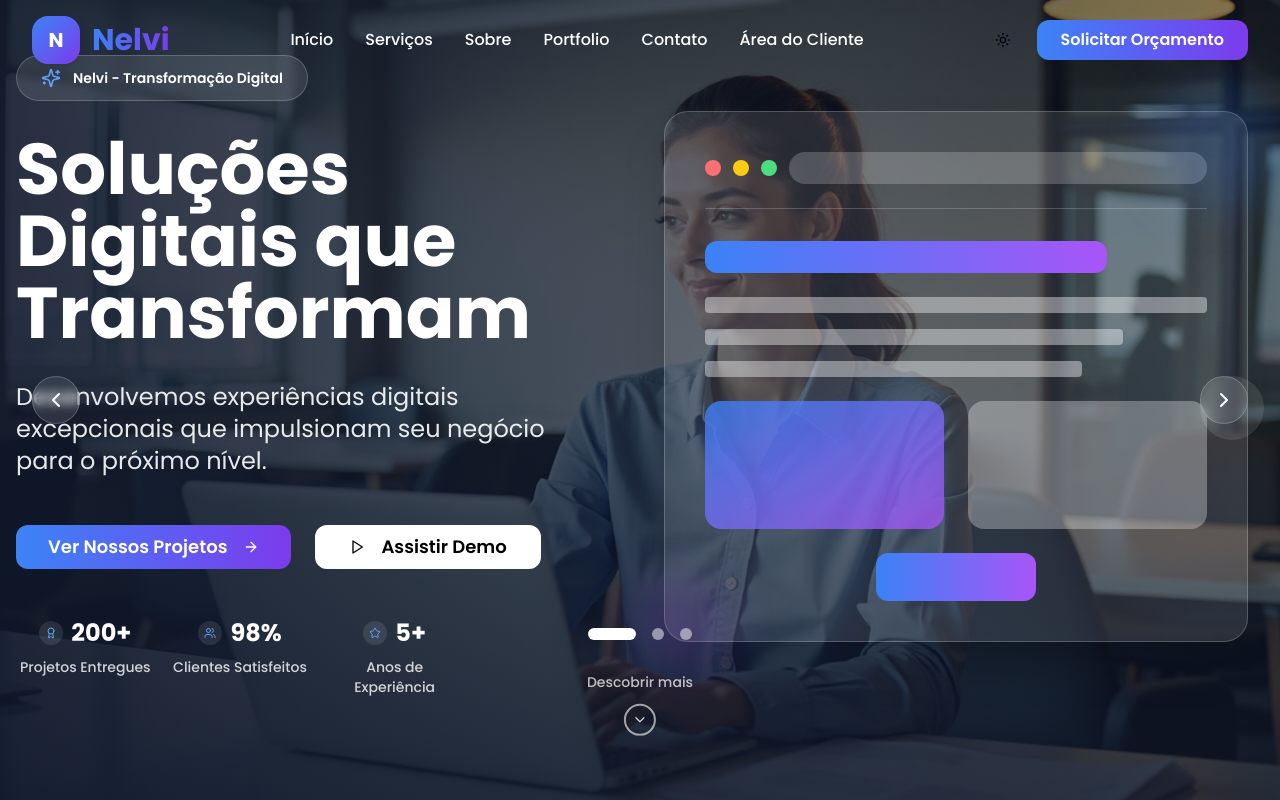
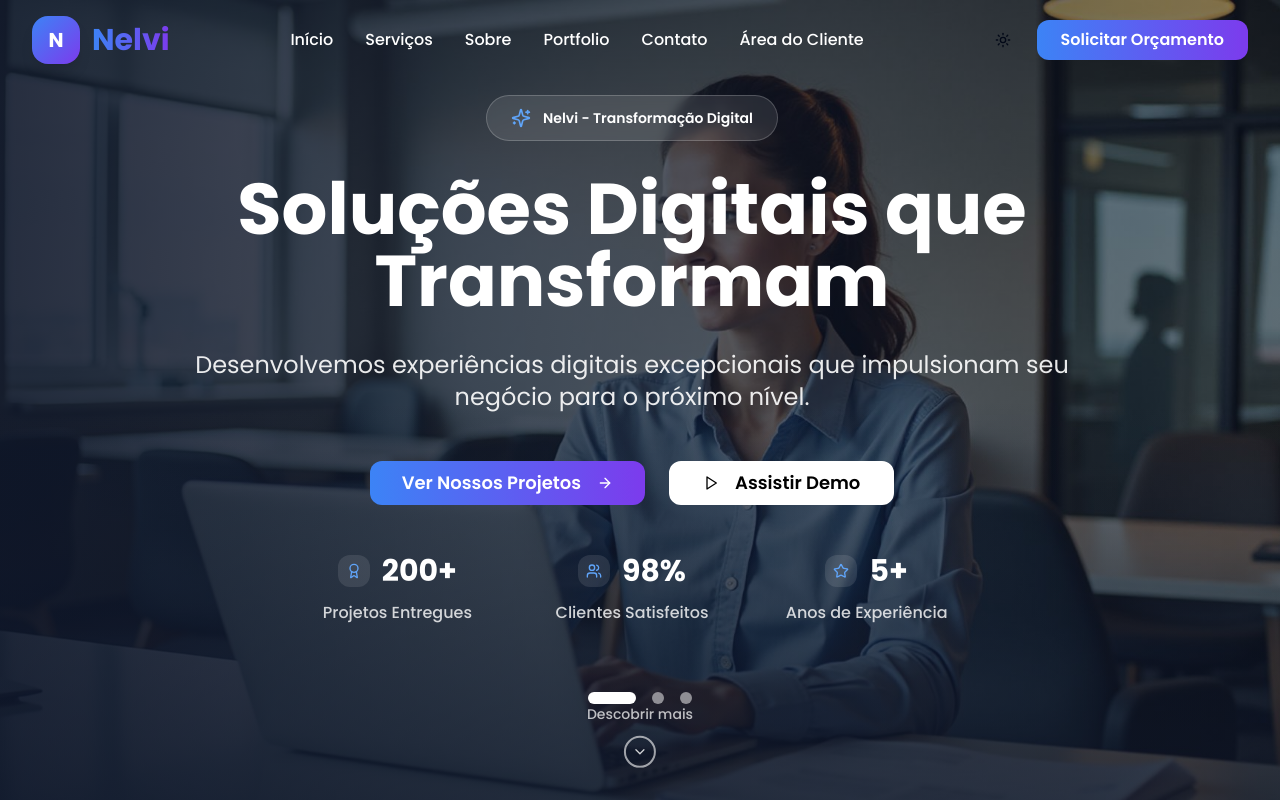
Before and after one commit to httpsemilly/nelvi-web-spark-32, a React (Vite) app: page / in a window 1280 px wide. Shown: the top 800 px of the page. Built offline with nearby package versions, Linux system fonts and the light colour scheme.

Commit message:
Refactor Hero component
- Remove unnecessary code and adjust layout.
- Fix carousel content overlap.
- Remove navigation arrows for large screens.

```diff
--- a/src/components/Hero.tsx
+++ b/src/components/Hero.tsx
@@ -1,6 +1,6 @@
 
 import React, { useState, useEffect } from 'react';
-import { ArrowRight, ChevronDown, Play, Star, Users, Award, Sparkles, ChevronLeft, ChevronRight } from 'lucide-react';
+import { ArrowRight, ChevronDown, Play, Star, Users, Award, Sparkles } from 'lucide-react';
 import { Button } from '@/components/ui/button';
 import { Carousel, CarouselContent, CarouselItem } from '@/components/ui/carousel';
 import Autoplay from 'embla-carousel-autoplay';
@@ -75,14 +75,6 @@ const Hero = () => {
     }
   };
 
-  const goToPrevious = () => {
-    api?.scrollPrev();
-  };
-
-  const goToNext = () => {
-    api?.scrollNext();
-  };
-
   return (
     <section id="hero" className="relative min-h-screen overflow-hidden bg-background">
       <Carousel
@@ -117,12 +109,12 @@ const Hero = () => {
                 </div>
 
                 {/* Content */}
-                <div className="relative z-10 flex items-center justify-center h-full pt-20 pb-32">
+                <div className="relative z-10 flex items-center justify-center h-full pt-20 pb-40">
                   <div className="container mx-auto px-4 sm:px-6 lg:px-8">
                     <div className="max-w-7xl mx-auto">
-                      <div className="grid lg:grid-cols-2 gap-8 lg:gap-16 items-center">
-                        {/* Left Content */}
-                        <div className="text-center lg:text-left">
+                      <div className="flex items-center justify-center">
+                        {/* Centered Content */}
+                        <div className="text-center max-w-4xl">
                           <div className="inline-flex items-center px-4 sm:px-6 py-2 sm:py-3 bg-white/10 backdrop-blur-sm rounded-full border border-white/20 mb-6 sm:mb-8 fade-in">
                             <Sparkles className="w-4 h-4 sm:w-5 sm:h-5 text-blue-400 mr-2 sm:mr-3" />
                             <span className="text-xs sm:text-sm font-semibold text-white">
@@ -134,11 +126,11 @@ const Hero = () => {
                             {slide.title}
                           </h1>
 
-                          <p className="text-lg sm:text-xl lg:text-2xl text-white/90 mb-8 sm:mb-12 leading-relaxed max-w-2xl mx-auto lg:mx-0 slide-in-left animate-delay-200">
+                          <p className="text-lg sm:text-xl lg:text-2xl text-white/90 mb-8 sm:mb-12 leading-relaxed slide-in-left animate-delay-200">
                             {slide.subtitle}
                           </p>
 
-                          <div className="flex flex-col sm:flex-row gap-4 sm:gap-6 mb-8 sm:mb-12 slide-in-left animate-delay-400 justify-center lg:justify-start">
+                          <div className="flex flex-col sm:flex-row gap-4 sm:gap-6 mb-8 sm:mb-12 slide-in-left animate-delay-400 justify-center">
                             <Button
                               onClick={slide.buttonAction}
                               size="lg"
@@ -158,67 +150,26 @@ const Hero = () => {
                             </Button>
                           </div>
 
-                          {/* Stats - Enhanced Responsiveness */}
-                          <div className="grid grid-cols-3 gap-2 sm:gap-4 slide-up animate-delay-600 max-w-md mx-auto lg:mx-0">
+                          {/* Stats - Centered */}
+                          <div className="grid grid-cols-3 gap-4 sm:gap-8 slide-up animate-delay-600 max-w-2xl mx-auto">
                             {stats.map((stat, idx) => {
                               const IconComponent = stat.icon;
                               return (
                                 <div key={idx} className="text-center group">
-                                  <div className="flex items-center justify-center mb-1 sm:mb-2">
-                                    <div className="w-4 h-4 sm:w-6 sm:h-6 bg-white/10 backdrop-blur-sm rounded-lg flex items-center justify-center mr-1 sm:mr-2 group-hover:bg-white/20 transition-colors duration-300">
-                                      <IconComponent className="h-2 w-2 sm:h-3 sm:w-3 text-blue-400" />
+                                  <div className="flex items-center justify-center mb-2 sm:mb-3">
+                                    <div className="w-6 h-6 sm:w-8 sm:h-8 bg-white/10 backdrop-blur-sm rounded-lg flex items-center justify-center mr-2 sm:mr-3 group-hover:bg-white/20 transition-colors duration-300">
+                                      <IconComponent className="h-3 w-3 sm:h-4 sm:w-4 text-blue-400" />
                                     </div>
-                                    <div className="text-lg sm:text-xl lg:text-2xl font-bold text-white">
+                                    <div className="text-xl sm:text-2xl lg:text-3xl font-bold text-white">
                                       {stat.number}
                                     </div>
                                   </div>
-                                  <div className="text-xs sm:text-sm text-white/80 font-medium">
+                                  <div className="text-sm sm:text-base text-white/80 font-medium">
                                     {stat.label}
                                   </div>
                                 </div>
                               );
                             })}
-                          </div>
-                        </div>
-
-                        {/* Right Content - Enhanced Card with Better Responsiveness */}
-                        <div className="relative slide-in-right animate-delay-400 hidden lg:block">
-                          <div className="relative">
-                            <div className="bg-white/10 backdrop-blur-xl rounded-3xl p-6 lg:p-10 border border-white/20 shadow-2xl">
-                              <div className="space-y-6 lg:space-y-8">
-                                {/* Browser Header */}
-                                <div className="flex items-center space-x-3 pb-4 lg:pb-6 border-b border-white/20">
-                                  <div className="w-3 h-3 lg:w-4 lg:h-4 bg-red-400 rounded-full"></div>
-                                  <div className="w-3 h-3 lg:w-4 lg:h-4 bg-yellow-400 rounded-full"></div>
-                                  <div className="w-3 h-3 lg:w-4 lg:h-4 bg-green-400 rounded-full"></div>
-                                  <div className="flex-1 bg-white/20 rounded-full h-6 lg:h-8 ml-4 lg:ml-6"></div>
-                                </div>
-
-                                {/* Content Preview */}
-                                <div className="space-y-4 lg:space-y-6">
-                                  <div className="h-6 lg:h-8 bg-gradient-to-r from-blue-500 to-purple-500 rounded-lg w-4/5"></div>
-                                  <div className="space-y-3 lg:space-y-4">
-                                    <div className="h-3 lg:h-4 bg-white/40 rounded w-full"></div>
-                                    <div className="h-3 lg:h-4 bg-white/40 rounded w-5/6"></div>
-                                    <div className="h-3 lg:h-4 bg-white/40 rounded w-3/4"></div>
-                                  </div>
-
-                                  <div className="grid grid-cols-2 gap-4 lg:gap-6 mt-8 lg:mt-10">
-                                    <div className="h-24 lg:h-32 bg-gradient-to-br from-blue-500/80 to-purple-500/80 rounded-2xl"></div>
-                                    <div className="h-24 lg:h-32 bg-white/30 rounded-2xl"></div>
-                                  </div>
-
-                                  <div className="flex justify-center mt-8 lg:mt-10">
-                                    <div className="w-32 lg:w-40 h-10 lg:h-12 bg-gradient-to-r from-blue-500 to-purple-500 rounded-xl"></div>
-                                  </div>
-                                </div>
-                              </div>
-                            </div>
-
-                            {/* Enhanced Floating Elements */}
-                            <div className="absolute -top-6 lg:-top-8 -right-6 lg:-right-8 w-24 lg:w-32 h-24 lg:h-32 bg-blue-500/20 rounded-full animate-float blur-xl"></div>
-                            <div className="absolute -bottom-6 lg:-bottom-8 -left-6 lg:-left-8 w-20 lg:w-24 h-20 lg:h-24 bg-purple-500/20 rounded-full animate-float blur-xl" style={{ animationDelay: '1s' }}></div>
-                            <div className="absolute top-1/2 -right-3 lg:-right-4 w-12 lg:w-16 h-12 lg:h-16 bg-white/10 rounded-full animate-float" style={{ animationDelay: '2s' }}></div>
                           </div>
                         </div>
                       </div>
@@ -230,25 +181,8 @@ const Hero = () => {
           ))}
         </CarouselContent>
 
-        {/* Navigation Arrows - Desktop only, positioned to not overlap content */}
-        <div className="hidden lg:block">
-          <button
-            onClick={goToPrevious}
-            className="absolute left-8 top-1/2 transform -translate-y-1/2 z-20 w-12 h-12 bg-white/10 backdrop-blur-sm rounded-full border border-white/20 flex items-center justify-center text-white hover:bg-white/20 transition-all duration-300 hover:scale-110"
-          >
-            <ChevronLeft className="h-6 w-6" />
-          </button>
-
-          <button
-            onClick={goToNext}
-            className="absolute right-8 top-1/2 transform -translate-y-1/2 z-20 w-12 h-12 bg-white/10 backdrop-blur-sm rounded-full border border-white/20 flex items-center justify-center text-white hover:bg-white/20 transition-all duration-300 hover:scale-110"
-          >
-            <ChevronRight className="h-6 w-6" />
-          </button>
-        </div>
-
-        {/* Enhanced Navigation Dots - Positioned to not overlap content */}
-        <div className="absolute bottom-32 sm:bottom-40 left-1/2 transform -translate-x-1/2 flex space-x-3 sm:space-x-4 z-20">
+        {/* Navigation Dots - Better positioned to not overlap content */}
+        <div className="absolute bottom-20 sm:bottom-24 left-1/2 transform -translate-x-1/2 flex space-x-3 sm:space-x-4 z-20">
           {slides.map((_, index) => (
             <button
               key={index}
@@ -263,8 +197,8 @@ const Hero = () => {
         </div>
       </Carousel>
 
-      {/* Enhanced Scroll Indicator - Positioned to not overlap content */}
-      <div className="absolute bottom-12 sm:bottom-16 left-1/2 transform -translate-x-1/2 z-20">
+      {/* Scroll Indicator - Better positioned to not overlap content */}
+      <div className="absolute bottom-6 sm:bottom-8 left-1/2 transform -translate-x-1/2 z-20">
         <button
           onClick={scrollToNext}
           className="text-white/80 hover:text-white transition-colors duration-300 flex flex-col items-center animate-bounce-gentle group"
```
